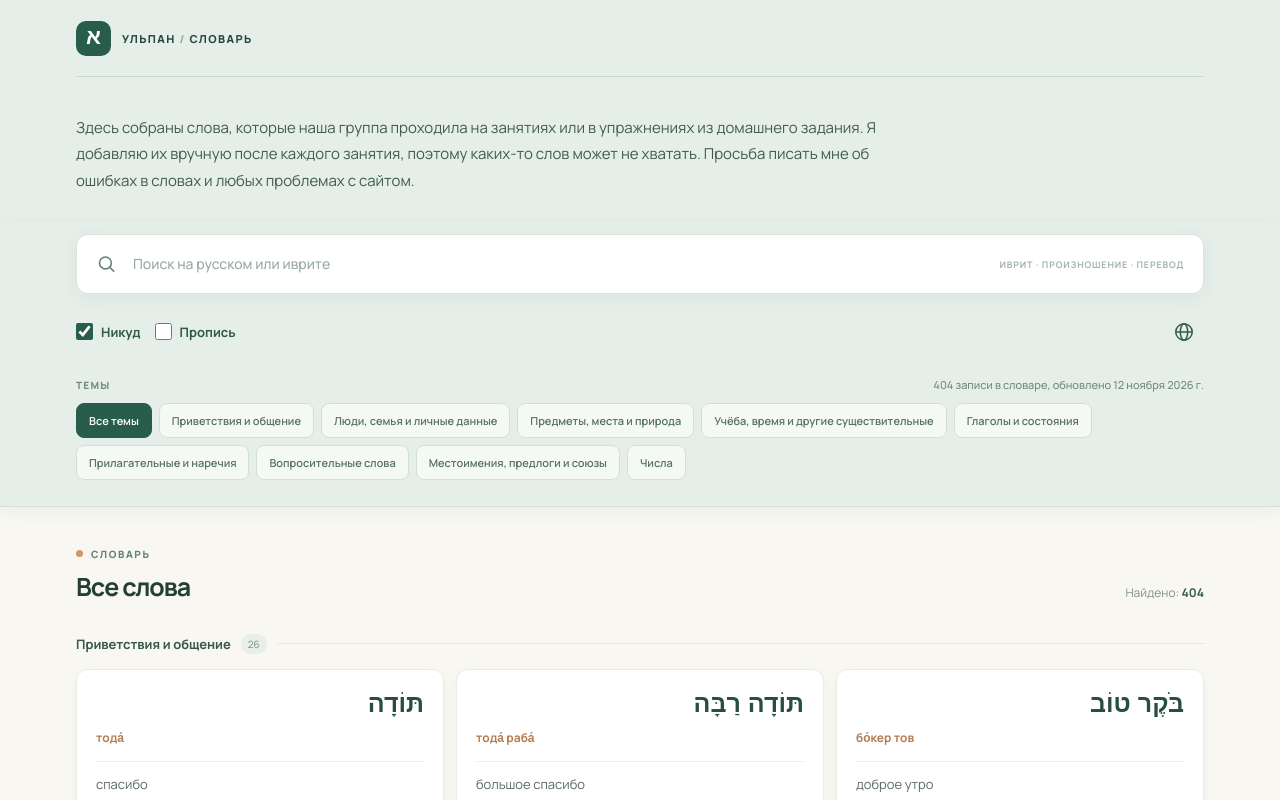
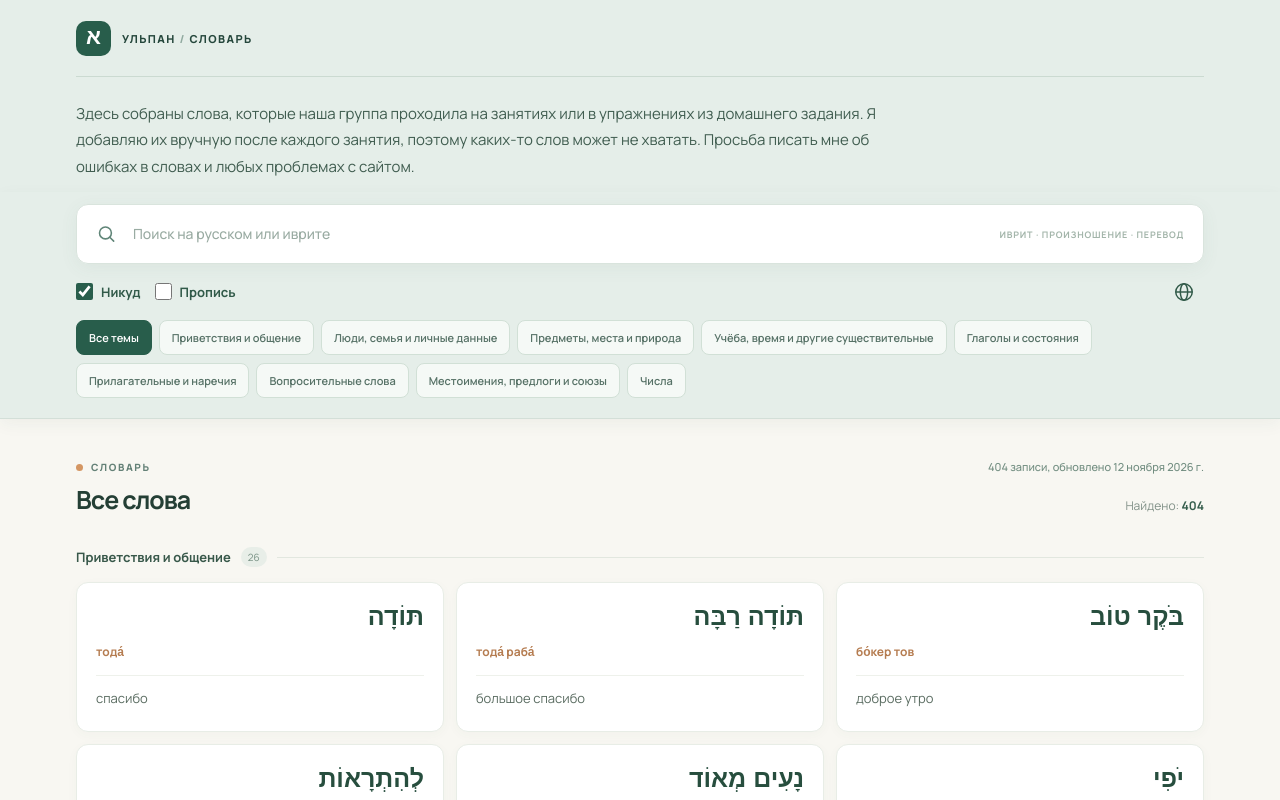
Before and after one commit to Malacar-Miles/ulpan-dictionary, a React (Vite) app: page / in a window 1280 px wide. Shown: the top 800 px of the page. Built offline with nearby package versions, Linux system fonts and the light colour scheme.

Commit message:
Move dictionary count into results and refine desktop header spacing

```diff
--- a/src/App.tsx
+++ b/src/App.tsx
@@ -28,8 +28,6 @@ const DictionaryApp = () => {
         onHandwritingChange={changeHandwriting}
         showNiqqud={dictionary.showNiqqud}
         onNiqqudChange={dictionary.changeNiqqud}
-        total={dictionary.total}
-        updated={dictionary.updated}
         topics={dictionary.topics}
         activeTopic={dictionary.activeTopic}
         onTopicSelect={dictionary.setActiveTopic}
@@ -40,6 +38,8 @@ const DictionaryApp = () => {
         ref={contentRef}
       >
         <DictionaryResults
+          total={dictionary.total}
+          updated={dictionary.updated}
           showFallbackNotice={dictionary.showFallbackNotice}
           title={dictionary.resultsTitle}
           count={dictionary.count}
--- a/src/components/DictionaryControls.tsx
+++ b/src/components/DictionaryControls.tsx
@@ -1,6 +1,5 @@
 import { DisplayControls } from './DisplayControls';
 import type { Topic } from '../types';
-import { useLocale } from '../localization/context';
 import type { ChangeEventHandler, PointerEventHandler, RefObject } from 'react';
 import { SearchField } from './SearchField';
 import { TopicFilters } from './TopicFilters';
@@ -18,8 +17,6 @@ type DictionaryControlsProps = {
   onHandwritingChange: ChangeEventHandler<HTMLInputElement>;
   showNiqqud: boolean;
   onNiqqudChange: ChangeEventHandler<HTMLInputElement>;
-  total: number;
-  updated: string;
   topics: Topic[];
   activeTopic: string;
   onTopicSelect: (topic: string) => void;
@@ -36,13 +33,10 @@ export const DictionaryControls = ({
   onHandwritingChange,
   showNiqqud,
   onNiqqudChange,
-  total,
-  updated,
   topics,
   activeTopic,
   onTopicSelect,
 }: DictionaryControlsProps) => {
-  const { messages } = useLocale();
   return (
     <div className="sticky-controls" ref={controlsRef} onPointerDownCapture={onPointerDownCapture}>
       <div className="wrap">
@@ -59,10 +53,6 @@ export const DictionaryControls = ({
           handwriting={handwriting}
           onHandwritingChange={onHandwritingChange}
         />
-        <div className="filters-head">
-          <span>{messages.topics}</span>
-          <span>{messages.records(total, updated)}</span>
-        </div>
         <TopicFilters
           topics={topics}
           activeTopic={activeTopic}
--- a/src/components/DictionaryResults.tsx
+++ b/src/components/DictionaryResults.tsx
@@ -5,6 +5,8 @@ import { DictionarySection } from './DictionarySection';
 import { EmptyResults } from './EmptyResults';
 type DictionaryResultsProps = {
   showFallbackNotice: boolean;
+  total: number;
+  updated: string;
   title: string;
   count: number;
   sections: Section[];
@@ -15,6 +17,8 @@ type DictionaryResultsProps = {
 export const DictionaryResults = memo(
   ({
     showFallbackNotice,
+    total,
+    updated,
     title,
     count,
     sections,
@@ -30,13 +34,14 @@ export const DictionaryResults = memo(
             {messages.searchFallbackNotice}
           </p>
         )}
+        <div className="results-meta">
+          <p className="eyebrow">
+            <span></span> {messages.dictionary}
+          </p>
+          <span className="records-caption">{messages.records(total, updated)}</span>
+        </div>
         <div className="results-head">
-          <div>
-            <p className="eyebrow">
-              <span></span> {messages.dictionary}
-            </p>
-            <h2>{title}</h2>
-          </div>
+          <h2>{title}</h2>
           <p aria-live="polite">
             {messages.found} <strong>{count}</strong>
           </p>
--- a/src/localization/catalogs.ts
+++ b/src/localization/catalogs.ts
@@ -13,7 +13,6 @@ type Messages = {
   niqqud: string;
   handwriting: string;
   language: string;
-  topics: string;
   topicFilter: string;
   allTopics: string;
   allWords: string;
@@ -43,7 +42,6 @@ export const catalogs: Record<Locale, Messages> = {
     niqqud: 'Никуд',
     handwriting: 'Пропись',
     language: 'Язык интерфейса',
-    topics: 'ТЕМЫ',
     topicFilter: 'Фильтр по теме',
     allTopics: 'Все темы',
     allWords: 'Все слова',
@@ -58,7 +56,7 @@ export const catalogs: Record<Locale, Messages> = {
     records: (count, date) => {
       const category = new Intl.PluralRules('ru').select(count);
       const noun = category === 'one' ? 'запись' : category === 'few' ? 'записи' : 'записей';
-      return `${count} ${noun} в словаре, обновлено ${date}`;
+      return `${count} ${noun}, обновлено ${date}`;
     },
   },
   es: {
@@ -75,7 +73,6 @@ export const catalogs: Record<Locale, Messages> = {
     niqqud: 'Niqqud',
     handwriting: 'Manuscrita',
     language: 'Idioma de la interfaz',
-    topics: 'TEMAS',
     topicFilter: 'Filtrar por tema',
     allTopics: 'Todos los temas',
     allWords: 'Todas las palabras',
--- a/src/style.css
+++ b/src/style.css
@@ -179,20 +179,6 @@ h1 em {
   color: #a3b5aa;
   font-weight: 700;
 }
-.filters-head {
-  display: flex;
-  justify-content: space-between;
-  margin: 25px 0 11px;
-  font-size: 10px;
-  letter-spacing: 0.12em;
-  font-weight: 800;
-  color: #718d80;
-}
-.filters-head span:last-child {
-  letter-spacing: 0;
-  font-size: 11px;
-  font-weight: 500;
-}
 .filters {
   display: flex;
   flex-wrap: wrap;
@@ -252,8 +238,21 @@ h1 em {
   align-items: end;
   margin-bottom: 30px;
 }
-.results-head .eyebrow {
+.results-meta {
+  display: flex;
+  align-items: baseline;
+  justify-content: space-between;
+  gap: 12px;
   margin-bottom: 8px;
+}
+.results-meta .eyebrow {
+  margin: 0;
+}
+.records-caption {
+  text-align: right;
+  font-size: 11px;
+  font-weight: 500;
+  color: #718d80;
 }
 .results-head h2 {
   font-size: 25px;
@@ -533,6 +532,18 @@ mark {
   padding-top: 12px;
   box-shadow: 0 5px 16px #294d3d0d;
 }
+@media (width > 750px) {
+  .heading {
+    padding: 24px 0 12px;
+  }
+  .niqqud-row {
+    margin-top: 8px;
+  }
+  .filters {
+    padding-block: 8px 20px;
+    row-gap: 8px;
+  }
+}
 @media (max-width: 750px) {
   .sticky-controls {
     padding-top: 10px;
@@ -542,9 +553,6 @@ mark {
   }
   .sticky-controls .niqqud-row {
     margin-top: 11px;
-  }
-  .sticky-controls .filters-head {
-    margin: 13px 0 8px;
   }
   .sticky-controls .filters {
     padding-bottom: 7px;
@@ -584,9 +592,6 @@ mark {
   }
   .sticky-controls .niqqud-row {
     margin-top: 0;
-  }
-  .sticky-controls .filters-head {
-    margin-top: 8px;
   }
 }
 
@@ -644,14 +649,6 @@ body {
   .search-wrap input {
     font-size: 16px;
   }
-}
-
-.filters-head {
-  gap: 12px;
-  align-items: baseline;
-}
-.filters-head span:last-child {
-  text-align: right;
 }
 
 /* Mobile search session: the panel and the results are separate flex rows.
```
Also changed, not shown: 1 other file (tests, documents, lock files or other folders).
